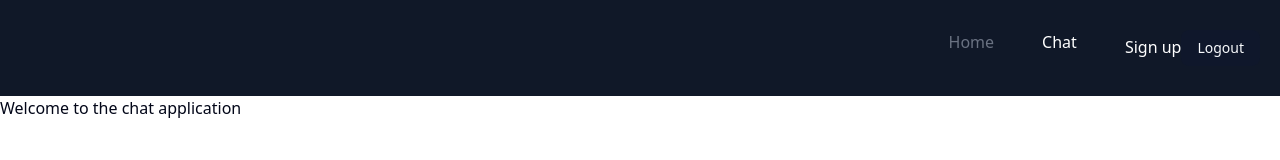
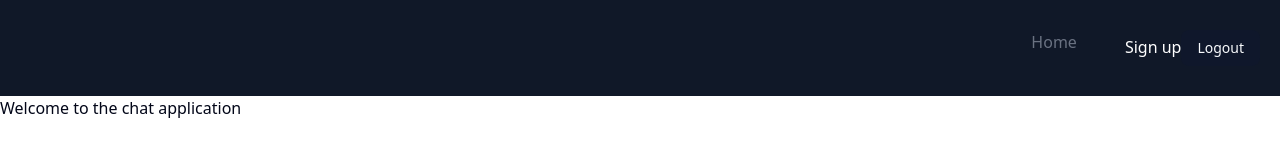
Before and after one commit to kunaldeshwal1/e2eChat, a Next.js app in the folder frontend/: page / in a window 1280 px wide. Shown: the top 160 px of the page. Built offline with nearby package versions, Linux system fonts and the light colour scheme; no server answers.

Commit message:
added usercontext

```diff
--- a/frontend/app/layout.tsx
+++ b/frontend/app/layout.tsx
@@ -2,6 +2,7 @@ import type { Metadata } from "next";
 import { Geist, Geist_Mono } from "next/font/google";
 import "./globals.css";
 import Navbar from "@/components/Navbar";
+import { UserProvider } from "./userContext";
 const geistSans = Geist({
   variable: "--font-geist-sans",
   subsets: ["latin"],
@@ -27,8 +28,10 @@ export default function RootLayout({
       <body
         className={`${geistSans.variable} ${geistMono.variable} antialiased`}
       >
-        <Navbar />
-        {children}
+        <UserProvider>
+          <Navbar />
+          {children}
+        </UserProvider>
       </body>
     </html>
   );
--- a/frontend/app/login/page.tsx
+++ b/frontend/app/login/page.tsx
@@ -5,10 +5,12 @@ import { Input } from "@/components/ui/input";
 import { useState } from "react";
 import { Label } from "@/components/ui/label";
 import { useRouter } from "next/navigation";
+import { useUser } from "../userContext";
 export default function Login() {
   const [email, setEmail] = useState("");
   const [password, setPassword] = useState("");
   const [errMessage, setErrMessage] = useState("");
+  const { setCurrUserName } = useUser();
   const router = useRouter();
   const handleSubmit = async function (e: any) {
     e.preventDefault();
@@ -29,6 +31,7 @@ export default function Login() {
     console.log(data);
     localStorage.setItem("currUsername", data.name);
     localStorage.setItem("currUserId", data.id);
+    setCurrUserName(data.name);
     setEmail("");
     setPassword("");
     if (response.ok) router.push("/");
--- a/frontend/app/register/page.tsx
+++ b/frontend/app/register/page.tsx
@@ -38,7 +38,7 @@ export default function Register() {
             setEmail("");
             setPassword("");
             setName("");
-            if (response.ok) router.push("/");
+            if (response.ok) router.push("/login");
             else alert("Not registered");
           }}
         >
--- /dev/null
+++ b/frontend/app/userContext.tsx
@@ -0,0 +1,33 @@
+"use client";
+import React, { createContext, useState, useContext, useEffect } from "react";
+
+type UserContextType = {
+  currUserName: string | null;
+  setCurrUserName: (name: string | null) => void;
+};
+
+const UserContext = createContext<UserContextType | undefined>(undefined);
+
+export function UserProvider({ children }: { children: React.ReactNode }) {
+  const [currUserName, setCurrUserName] = useState<string | null>(() =>
+    typeof window !== "undefined" ? localStorage.getItem("currUsername") : null
+  );
+
+  useEffect(() => {
+    const handler = () => setCurrUserName(localStorage.getItem("currUsername"));
+    window.addEventListener("storage", handler);
+    return () => window.removeEventListener("storage", handler);
+  }, []);
+
+  return (
+    <UserContext.Provider value={{ currUserName, setCurrUserName }}>
+      {children}
+    </UserContext.Provider>
+  );
+}
+
+export function useUser() {
+  const ctx = useContext(UserContext);
+  if (!ctx) throw new Error("useUser must be used within a UserProvider");
+  return ctx;
+}
--- a/frontend/components/Navbar.tsx
+++ b/frontend/components/Navbar.tsx
@@ -1,6 +1,7 @@
 "use client";
 import { useEffect, useState } from "react";
 import Link from "next/link";
+import { useUser } from "@/app/userContext";
 import { usePathname } from "next/navigation";
 import { Button } from "@/components/ui/button";
 import dotenv from "dotenv";
@@ -8,6 +9,7 @@ import { useRouter } from "next/navigation";
 dotenv.config();
 const serverUrl = process.env.NEXT_PUBLIC_SERVER_URL;
 export default function Navbar() {
+  const { currUserName, setCurrUserName } = useUser();
   const [open, setOpen] = useState(false);
   const pathname = usePathname();
   const router = useRouter();
@@ -58,6 +60,7 @@ export default function Navbar() {
             Home
           </Link>
         </li>
+        {currUserName && (
           <li>
             <Link
               href="/chat"
@@ -66,6 +69,7 @@ export default function Navbar() {
               Chat
             </Link>
           </li>
+        )}
         <li>
           <Link
             href="/register"
@@ -79,6 +83,8 @@ export default function Navbar() {
                 method: "POST",
                 credentials: "include",
               });
+              localStorage.clear();
+              setCurrUserName(null);
               router.push("/login");
             }}
           >
```
Lines whose indentation alone changed are shown as unchanged.
